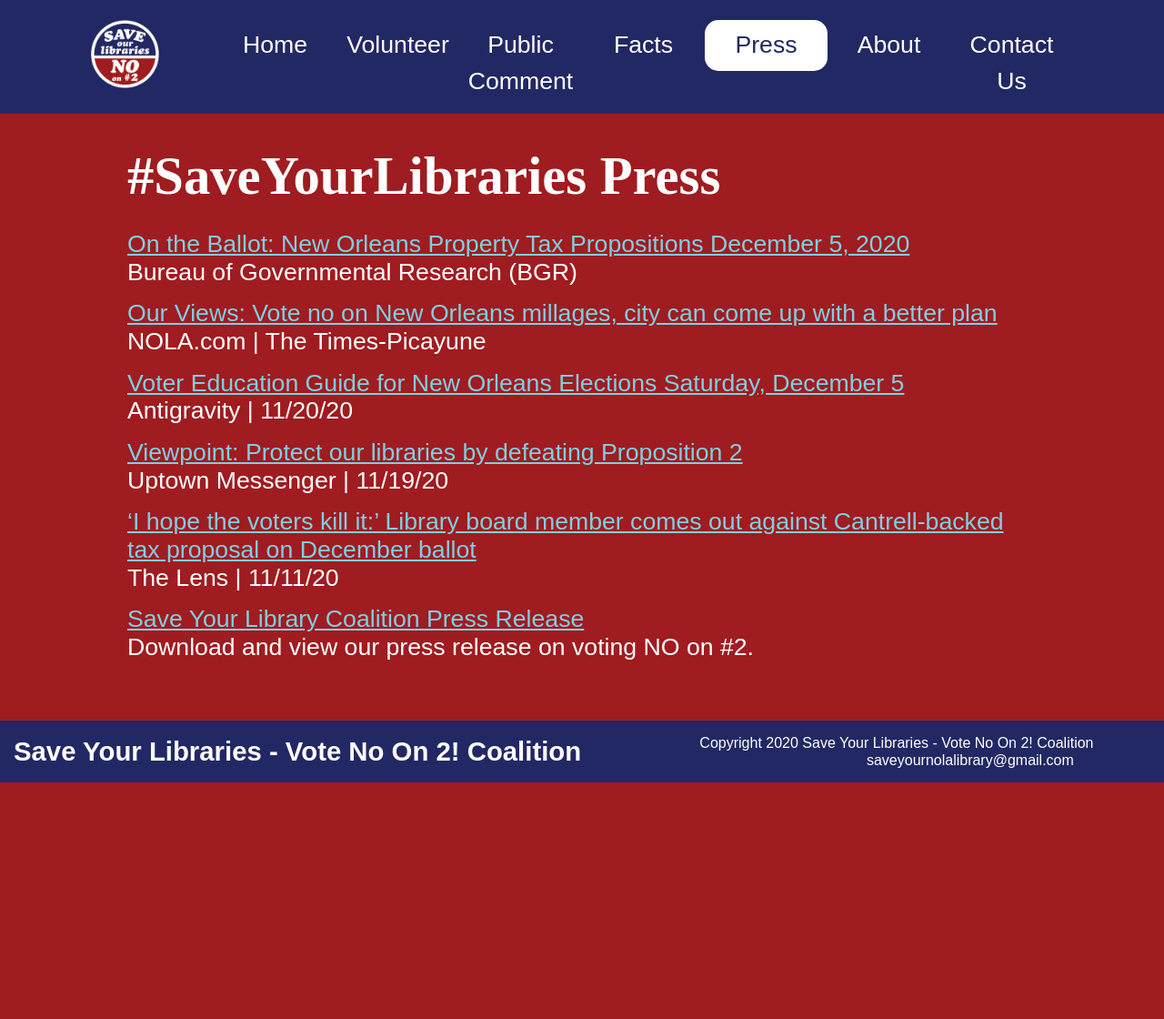
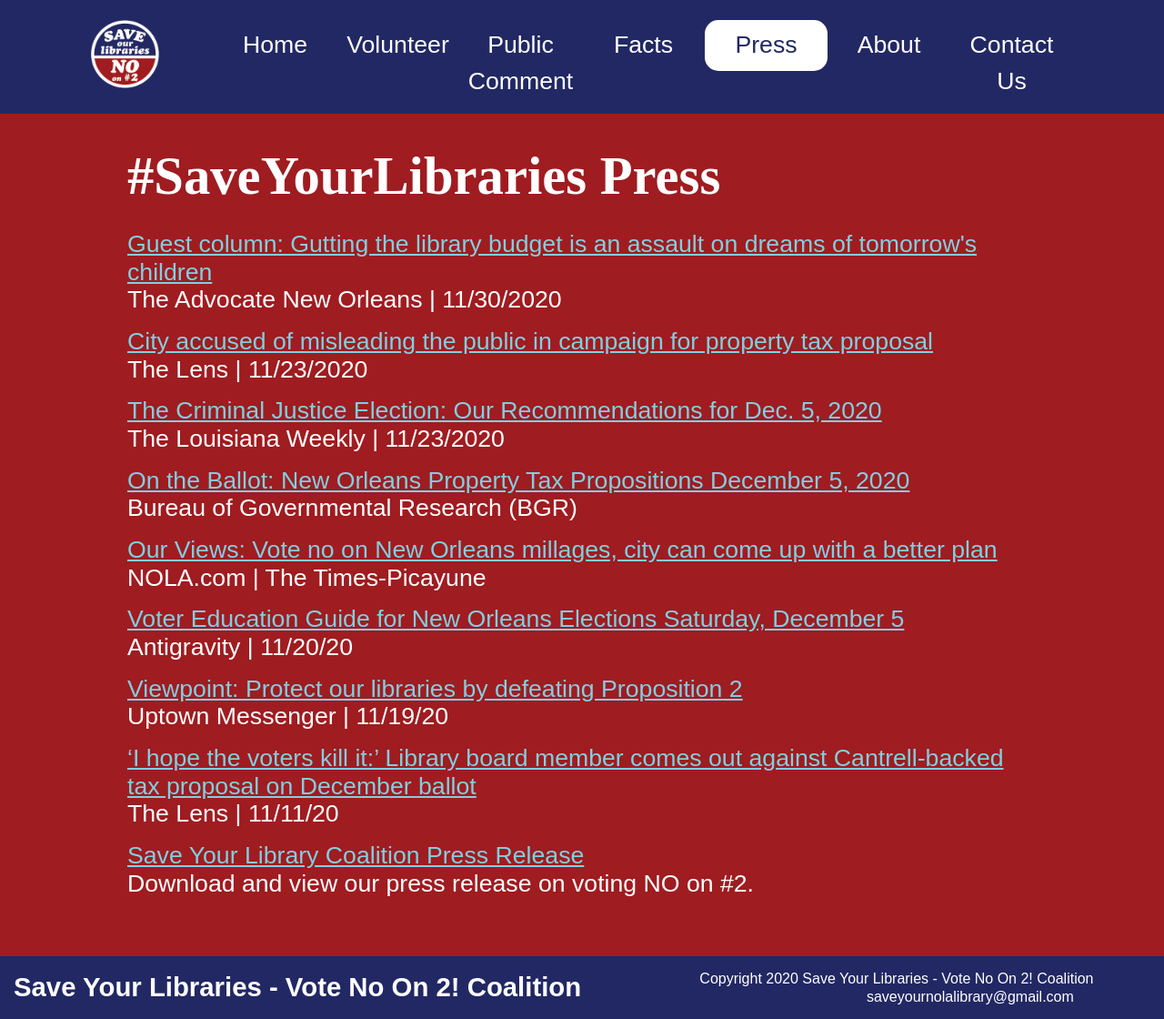
Before and after one commit to zhephree/saveyourlibraries, a PHP site: page /press in a window 1280 px wide. Shown: the whole page at 91% size. Before the commit the page ends 860 px from the top, so only its background shows below. Run offline with PHP 8.4, Linux system fonts and the light colour scheme; some libraries are stand-ins or nearby versions; some web fonts are replaced.

Commit message:
add new press links

```diff
--- a/press.php
+++ b/press.php
@@ -6,23 +6,35 @@ require('_header.php');
 		<section class="red">
 			<h1>#SaveYourLibraries Press</h1>
 			<p>
-				<a href="https://www.bgr.org/wp-content/uploads/BGR_Ballot_CityMillagesInBrief.pdf" target="_blank" rel="noopen">On the Ballot: New Orleans Property Tax Propositions December 5, 2020</a><br>
+				<a href="https://www.theadvocate.com/baton_rouge/opinion/article_3d9a32fe-2dd2-11eb-af6b-d389f3c0c033.html" target="_blank"  rel="noopener">Guest column: Gutting the library budget is an assault on dreams of tomorrow's children</a><br>
+				The Advocate New Orleans | 11/30/2020
+			</p>
+			<p>
+				<a href="https://thelensnola.org/2020/11/23/city-accused-of-misleading-the-public-in-campaign-for-property-tax-proposal/" target="_blank"  rel="noopener">City accused of misleading the public in campaign for property tax proposal</a><br>
+				The Lens | 11/23/2020
+			</p>
+			<p>
+				<a href="http://www.louisianaweekly.com/the-criminal-justice-election-our-recommendations-for-dec-5-2020/" target="_blank"  rel="noopener">The Criminal Justice Election: Our Recommendations for Dec. 5, 2020</a><br>
+				The Louisiana Weekly | 11/23/2020
+			</p>
+			<p>
+				<a href="https://www.bgr.org/wp-content/uploads/BGR_Ballot_CityMillagesInBrief.pdf" target="_blank" rel="noopener">On the Ballot: New Orleans Property Tax Propositions December 5, 2020</a><br>
 				Bureau of Governmental Research (BGR)
 			</p>
 			<p>
-				<a href="https://www.theadvocate.com/baton_rouge/opinion/our_views/article_6fa4992c-2a78-11eb-a1ff-0b3f41325f31.html" target="_blank" rel="noopen">Our Views: Vote no on New Orleans millages, city can come up with a better plan</a><br>
+				<a href="https://www.theadvocate.com/baton_rouge/opinion/our_views/article_6fa4992c-2a78-11eb-a1ff-0b3f41325f31.html" target="_blank" rel="noopener">Our Views: Vote no on New Orleans millages, city can come up with a better plan</a><br>
 				NOLA.com | The Times-Picayune
 			</p>
 			<p>
-				<a href="http://antigravitymagazine.com/feature/voter-education-guide-for-new-orleans-elections-saturday-december-5/" target="_blank" rel="noopen">Voter Education Guide for New Orleans Elections Saturday, December 5</a><br>
+				<a href="http://antigravitymagazine.com/feature/voter-education-guide-for-new-orleans-elections-saturday-december-5/" target="_blank" rel="noopener">Voter Education Guide for New Orleans Elections Saturday, December 5</a><br>
 				Antigravity | 11/20/20
 			</p>
 			<p>
-				<a href="https://uptownmessenger.com/2020/11/viewpoint-protect-our-libraries-by-defeating-proposition-2/" target="_blank" rel="noopen">Viewpoint: Protect our libraries by defeating Proposition 2</a><br>
+				<a href="https://uptownmessenger.com/2020/11/viewpoint-protect-our-libraries-by-defeating-proposition-2/" target="_blank" rel="noopener">Viewpoint: Protect our libraries by defeating Proposition 2</a><br>
 				Uptown Messenger | 11/19/20
 			</p>
 			<p>
-				<a href="https://thelensnola.org/2020/11/11/i-hope-the-voters-kill-it-library-board-member-comes-out-against-cantrell-backed-tax-proposal-on-december-ballot/" target="_blank" rel="noopen">‘I hope the voters kill it:’ Library board member comes out against Cantrell-backed tax proposal on December ballot</a><br>
+				<a href="https://thelensnola.org/2020/11/11/i-hope-the-voters-kill-it-library-board-member-comes-out-against-cantrell-backed-tax-proposal-on-december-ballot/" target="_blank" rel="noopener">‘I hope the voters kill it:’ Library board member comes out against Cantrell-backed tax proposal on December ballot</a><br>
 				The Lens | 11/11/20
 			</p>
 
```
